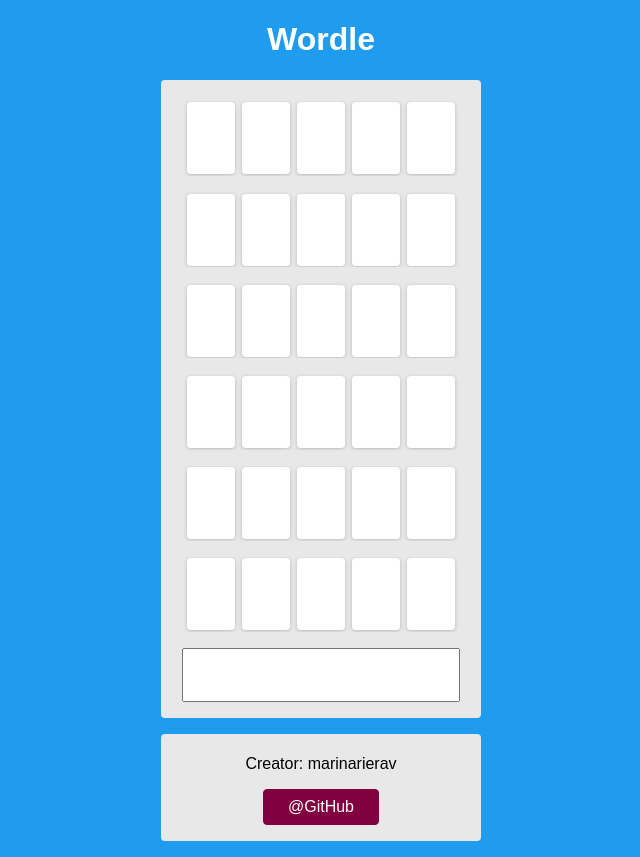
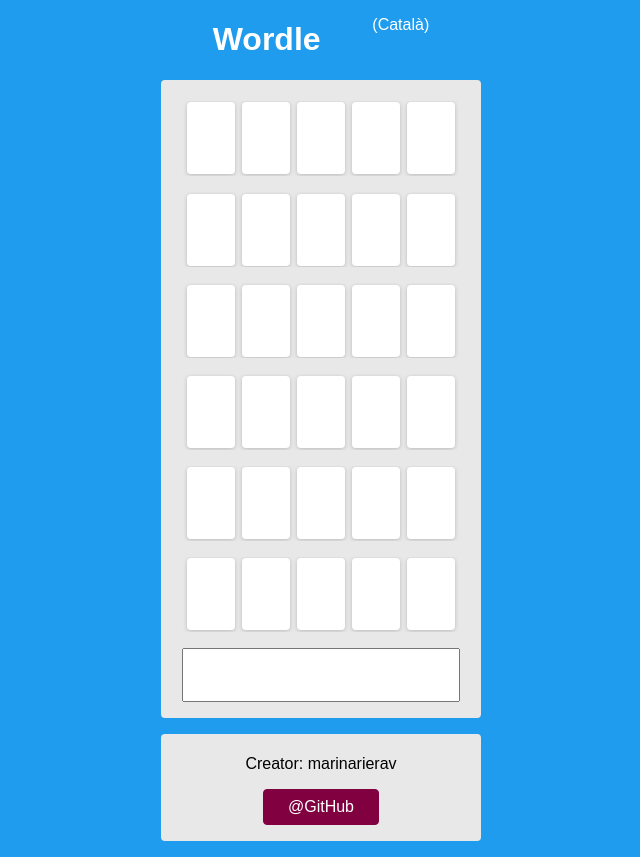
Before and after one commit to marinarierav/Wordle, a React (Create React App) app: page / in a window 1280 px wide. Shown: the whole page, without its empty margins (319-959 px from the left). Built offline with nearby package versions, Linux system fonts and the light colour scheme.

Commit message:
fix: add language to title

```diff
--- a/src/App.tsx
+++ b/src/App.tsx
@@ -3,7 +3,14 @@
 function App() {
   return (
     <div>
-      <h1 className="title">Wordle</h1>
+      <ul className="title title--container">
+        <li className="title--box">
+          <h1>Wordle</h1>
+        </li>
+        <li className="title--box">
+          <p>(Català)</p>
+        </li>
+      </ul>
       <div className="content">
         <Game></Game>
       </div>
--- a/src/index.css
+++ b/src/index.css
@@ -9,13 +9,10 @@
   text-align: center;
 }
 
-h1,
-h2 {
-  color: #333333;
-}
-
 .title {
   color: white;
+  max-width: 20em;
+  margin: auto;
 }
 
 .btn {
```
